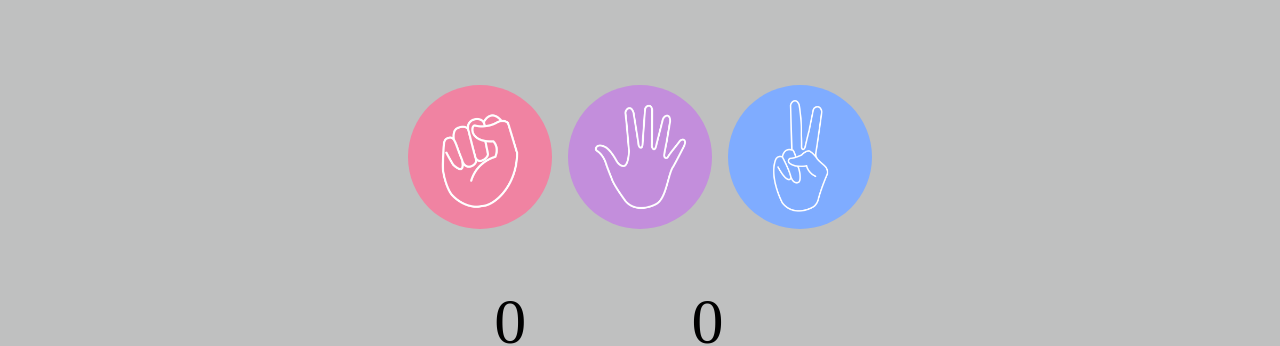
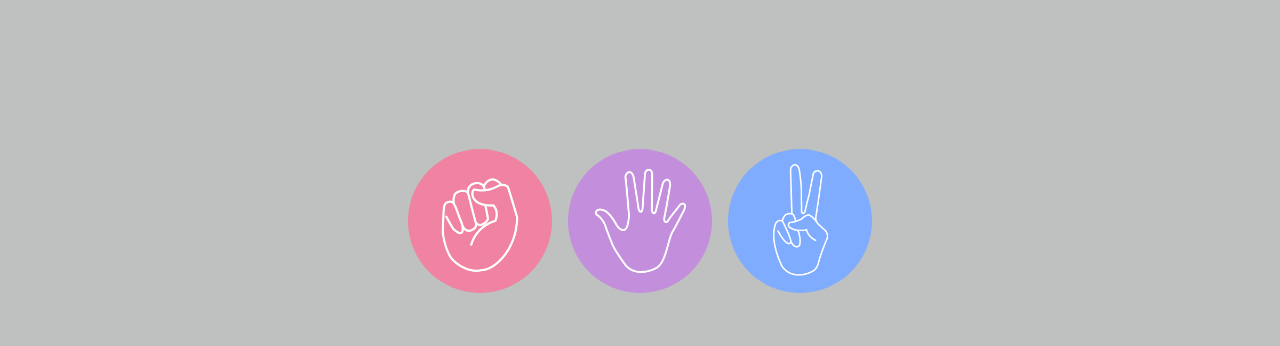
Before and after one commit to Ankit-jha-27/Stone-Paper-Scissors-Game, a plain HTML site: page index.html in a window 1280 px wide. Shown: the part 83-429 px from the top of the page. Drawn offline with Linux system fonts and the light colour scheme.

Commit message:
Update style.css

```diff
--- a/style.css
+++ b/style.css
@@ -28,7 +28,7 @@ display: flex;
 align-items: center;
 justify-content: center;
 /* gap: 5rem; */
-margin-top: 5rem;
+margin-top: 18vmin;
 
 }
 
```
